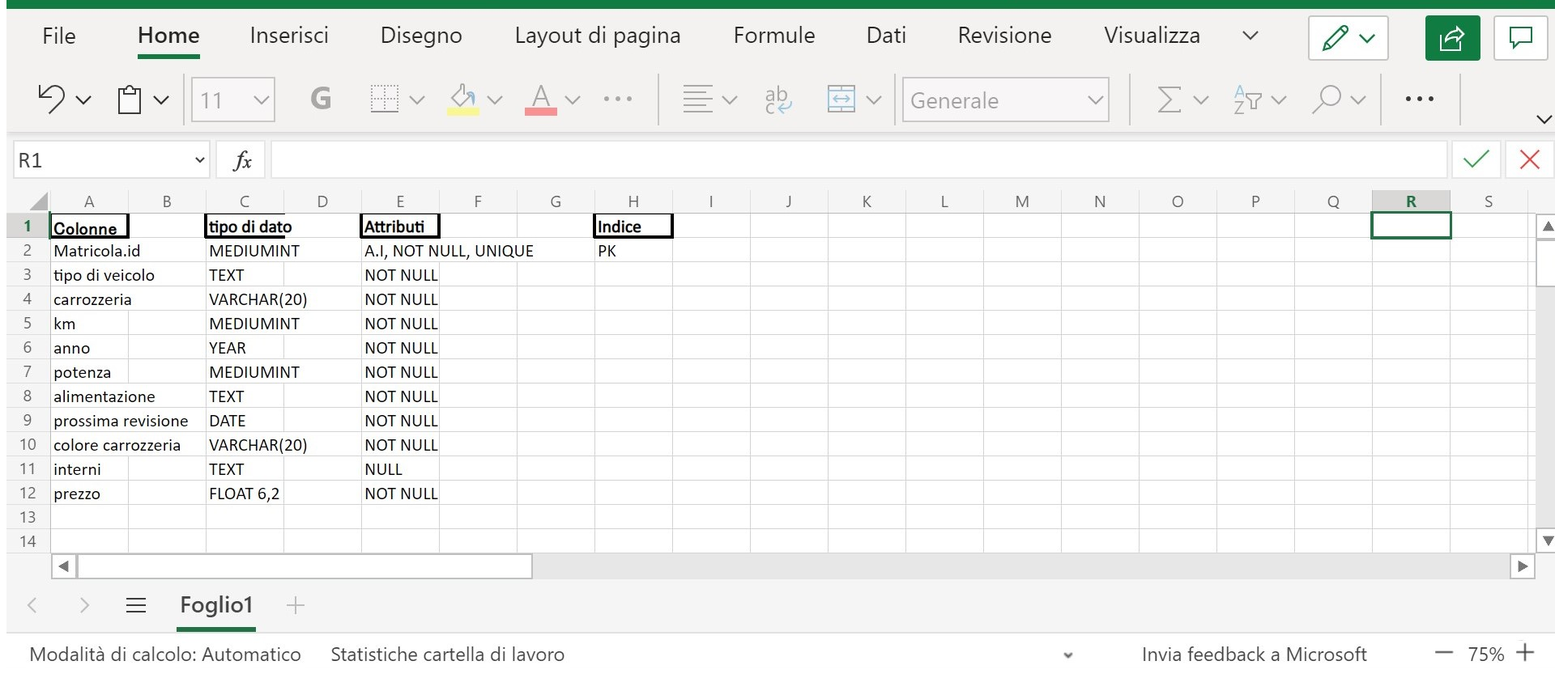
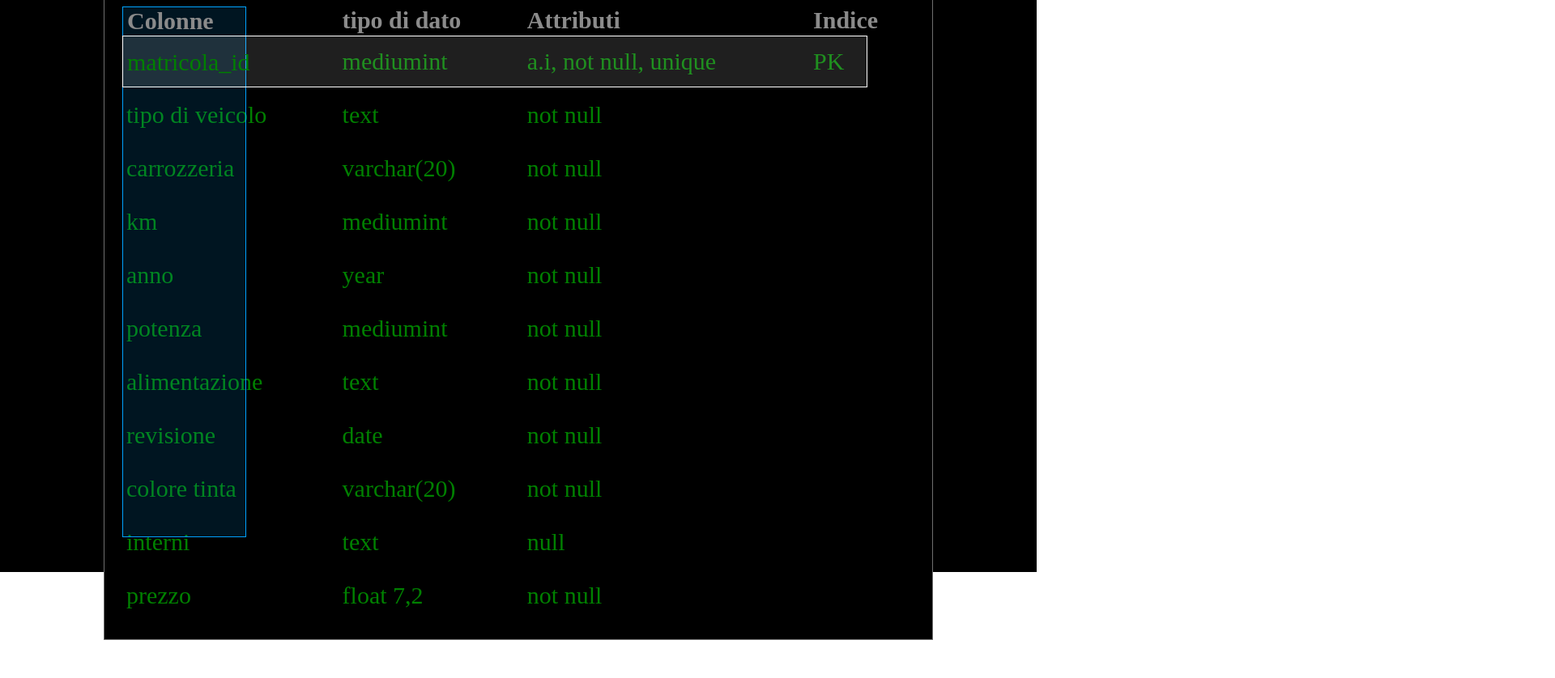
Before and after one commit to IlarioCocco/db-first, a plain HTML site: page index.html in a window 1280 px wide. Shown: the part 93-931 px from the top of the page at 81% size, 1920 px wide, since content can reach past the window. After the commit the page ends 884 px from the top, so only its background shows below. Drawn offline with Linux system fonts and the light colour scheme.

Commit message:
commit rec

```diff
--- /dev/null
+++ b/css/style.css
@@ -0,0 +1,61 @@
+* {
+    box-sizing: border-box;
+    margin: 0;
+    padding: 0;
+}
+main {
+    background-color: black;
+    height: 100vh;
+}
+
+.box {
+    max-width: 80%;
+    margin: auto;
+    border: 1px solid rgb(110, 110, 110);
+}
+
+h1 {
+    text-align: center;
+    font-size: 50px;
+    color: green;
+    padding: 20px 0px 0px;
+}
+
+table {
+    background-color: black;
+    color: green;
+    text-align: left;
+    padding: 20px;
+    width: 100%;
+    font-size: 30px;
+    position: relative;
+}
+
+tr {
+    padding: 25px 5px;
+}
+
+th{
+    padding: 0px 5px;
+    color: rgb(139, 139, 139);
+}
+
+td {
+    padding: 15px 5px;
+}
+
+.column {
+    border: 1px solid rgb(0, 162, 255);
+    position: absolute;
+    height: 82vh;
+    width: 15%;
+    background-color: rgba(0, 162, 255, 0.13);
+}
+
+.row {
+    border: 1px solid rgb(255, 255, 255);
+    position: absolute;
+    height: 8vh;
+    width: 90%;
+    background-color: rgba(255, 255, 255, 0.123);
+}
--- a/index.html
+++ b/index.html
@@ -4,9 +4,81 @@
     <meta charset="UTF-8">
     <meta http-equiv="X-UA-Compatible" content="IE=edge">
     <meta name="viewport" content="width=device-width, initial-scale=1.0">
+    <!-- style css -->
+    <link rel="stylesheet" href="css/style.css">
+    <!-- style css -->
     <title>Esercizio DB First</title>
 </head>
-<body>
-    <img src="img excel/Esercizio DB First.jpg" alt="Esercizio DB First.jpg">
-</body>
+    <body>
+    <!-- <img src="img excel/Esercizio DB First.jpg" alt="Esercizio DB First.jpg"> -->
+        <main>
+            <h1>first table (entity) structure</h1>
+            <div class="box">
+                <table>
+                    <tr>
+                        <th class="column">Colonne</th>
+                        <th>tipo di dato</th>
+                        <th>Attributi</th>
+                        <th>Indice</th>
+                    </tr>
+                    <tr>
+                        <td class="row">matricola_id</td>
+                        <td>mediumint</td>
+                        <td>a.i, not null, unique</td>
+                        <td>PK</td>
+                    </tr>
+                    <tr>
+                        <td>tipo di veicolo</td>
+                        <td>text</td>
+                        <td>not null</td>
+                    </tr>
+                    <tr>
+                        <td>carrozzeria</td>
+                        <td>varchar(20)</td>
+                        <td>not null</td>
+                    </tr>
+                    <tr>
+                        <td>km</td>
+                        <td>mediumint</td>
+                        <td>not null</td>
+                    </tr>
+                    <tr>
+                        <td>anno</td>
+                        <td>year</td>
+                        <td>not null</td>
+                    </tr>
+                    <tr>
+                        <td>potenza</td>
+                        <td>mediumint</td>
+                        <td>not null</td>
+                    </tr>
+                    <tr>
+                        <td>alimentazione</td>
+                        <td>text</td>
+                        <td>not null</td>
+                    </tr>
+                    <tr>
+                        <td>revisione</td>
+                        <td>date</td>
+                        <td>not null</td>
+                    </tr>
+                    <tr>
+                        <td>colore tinta</td>
+                        <td>varchar(20)</td>
+                        <td>not null</td>
+                    </tr>
+                    <tr>
+                        <td>interni</td>
+                        <td>text</td>
+                        <td>null</td>
+                    </tr>
+                    <tr>
+                        <td>prezzo</td>
+                        <td>float 7,2</td>
+                        <td>not null</td>
+                    </tr>
+                </table>
+            </div>
+        </main>
+    </body>
 </html>
```
